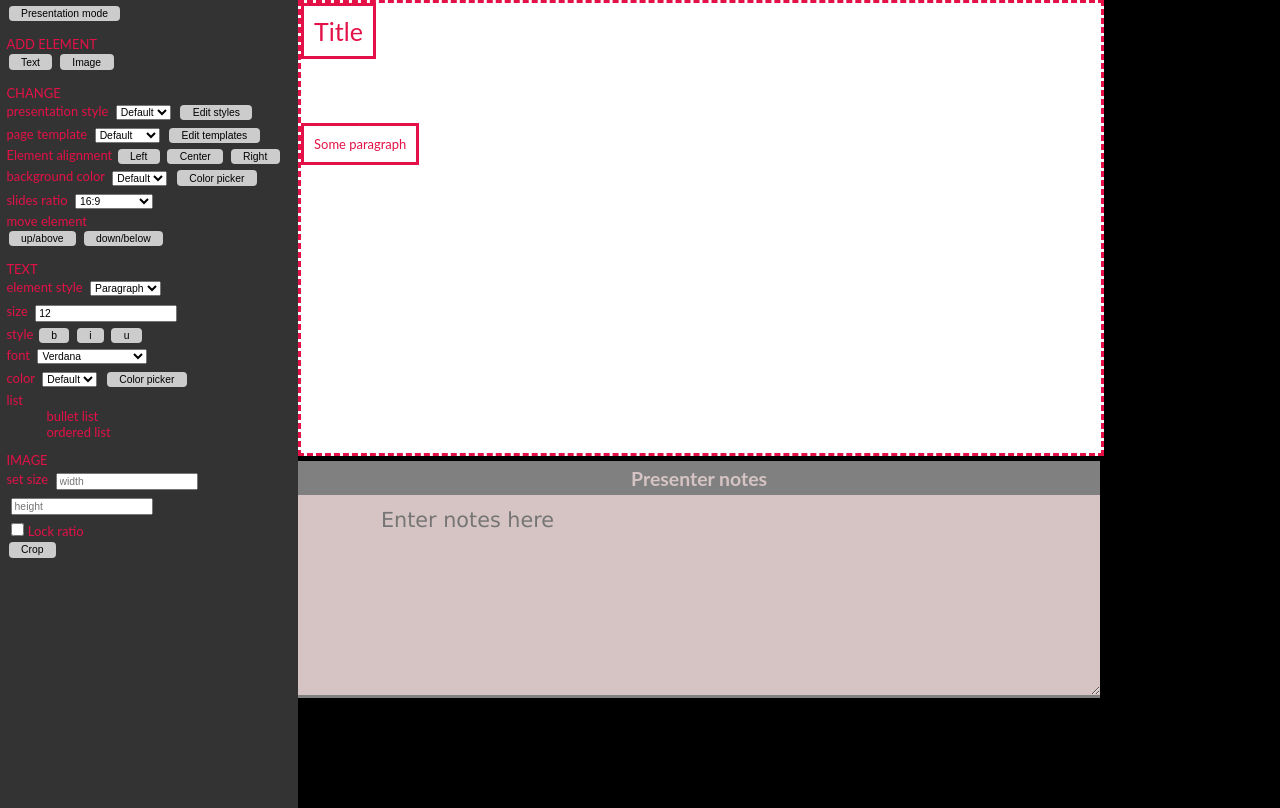
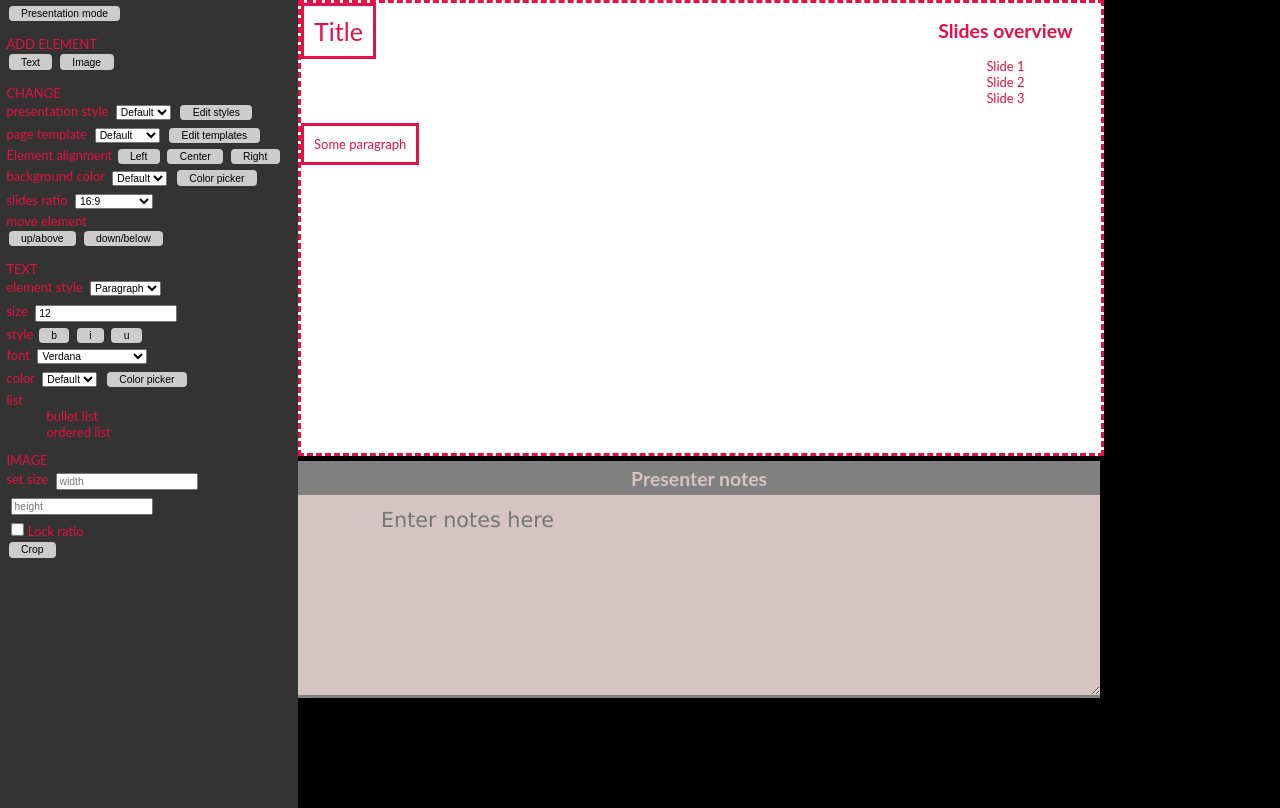
Before and after one commit to veggiss/slyderweb, a website: page public/editor.html in a window 1280 px wide. Shown: the part 23-831 px from the top of the page. Drawn offline with Linux system fonts and the light colour scheme.

Commit message:
simple slideview hack

```diff
--- a/public/css/darkStyle.css
+++ b/public/css/darkStyle.css
@@ -146,7 +146,6 @@ p {
 	margin: 0 auto;
 }
 
-
 .centered {
 	text-align: center;
 }
@@ -220,6 +219,13 @@ textarea {
 	font-family: Verdana, Geneva, Tahoma, sans-serif;
 }
 
+#slideView {
+	position: absolute;
+	right: 0;
+	padding: 0.2em 2em;
+	margin: 0 auto;
+}
+
 @media only screen and (min-width: 900px) {
 	aside {
 		width: 22em;
@@ -243,4 +249,11 @@ textarea {
 		padding: 0.6em 4em;
 		font-size: 1.6em;
 	}
+
+	#slideView {
+		position: absolute;
+		right: 14em;
+		padding: 0.2em 2em;
+		margin: 0 auto;
+	}
 }
--- a/public/editor.html
+++ b/public/editor.html
@@ -161,6 +161,15 @@
 			<h1> Presenter notes</h1>
 		<textarea placeholder="Enter notes here"></textarea>
 		</section>
+
+		<section id="slideView" class="centered">
+			<h1>Slides overview</h1>
+			<ul class="hidden">
+				<li>Slide 1</li>
+				<li>Slide 2</li>
+				<li>Slide 3</li>
+			</ul>
+		</section>
 	</main>
 
 <!--
```
